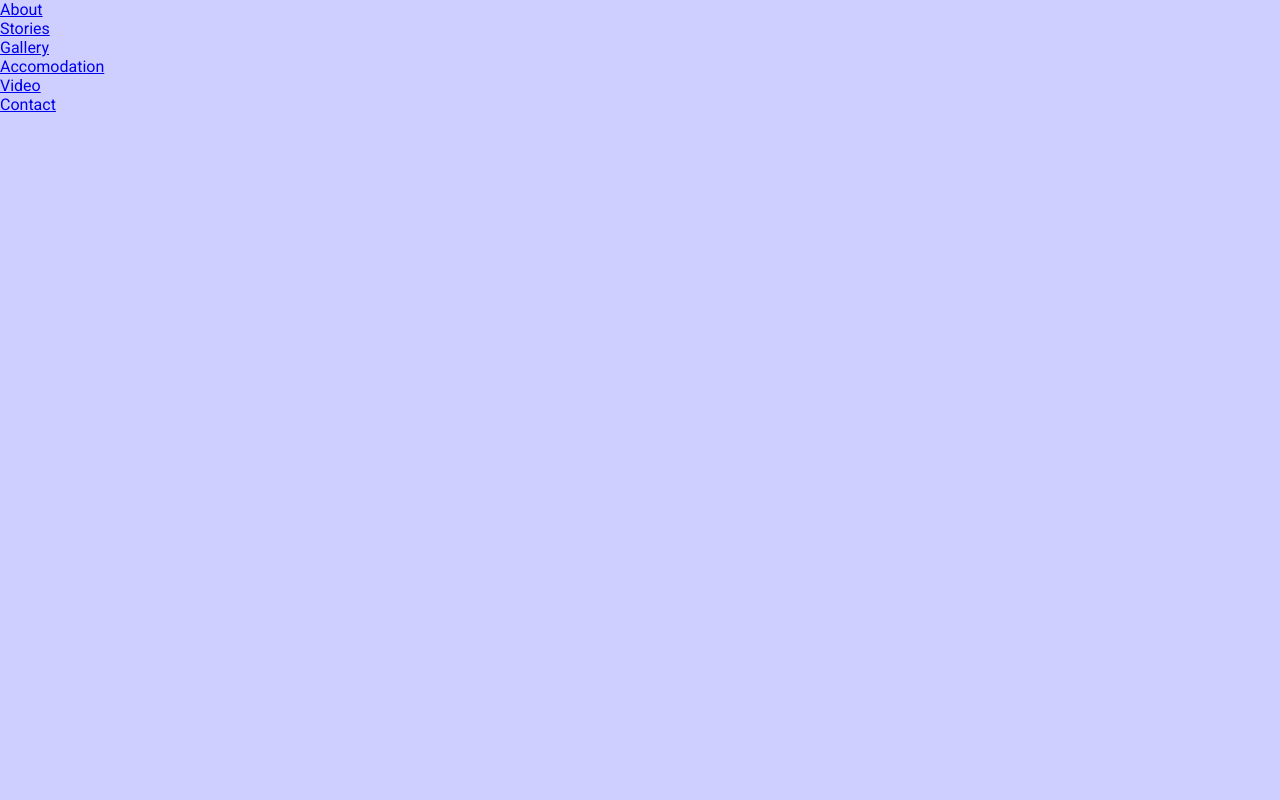
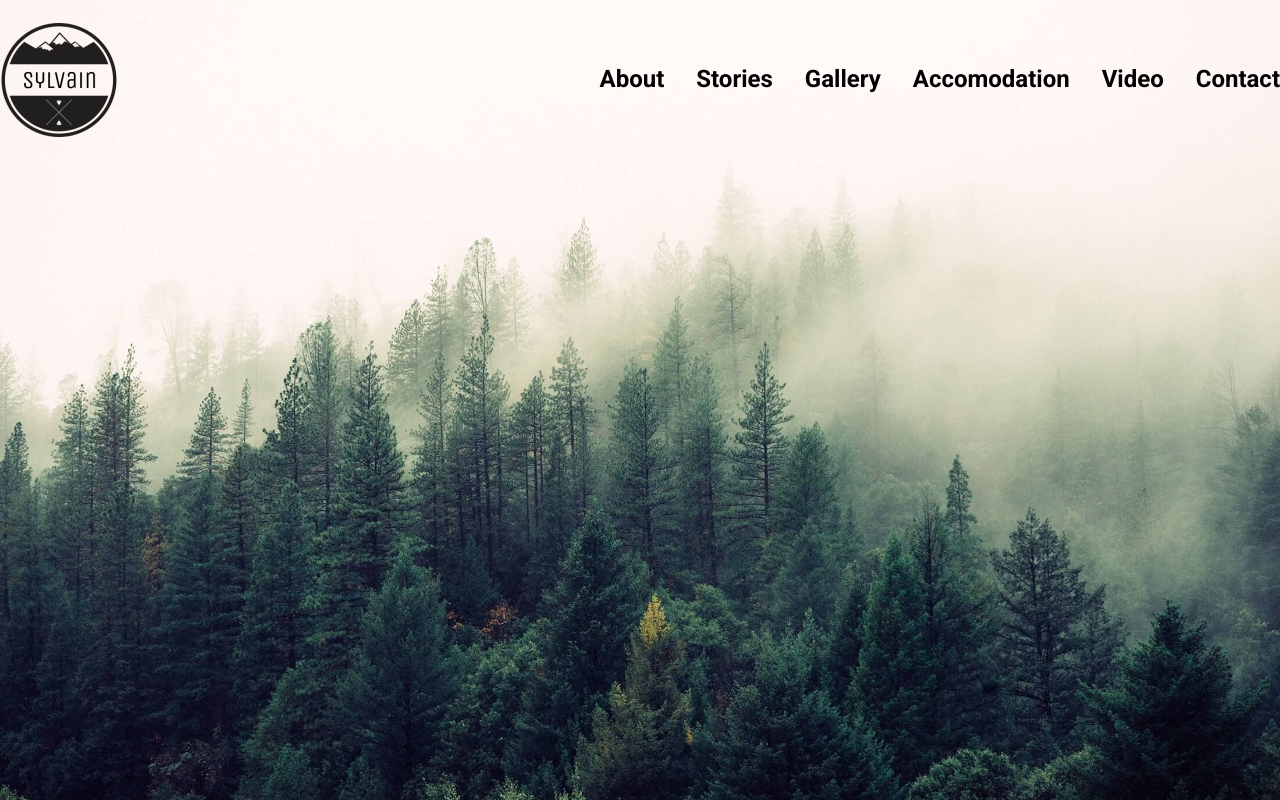
Before and after one commit to alexbtnr/Sylvain-v2, a React (Create React App) app: page / in a window 1280 px wide. Built offline with nearby package versions, Linux system fonts and the light colour scheme.

Commit message:
Created and styled the header component

```diff
--- a/src/components/Landing.js
+++ b/src/components/Landing.js
@@ -3,13 +3,14 @@ import React from "react";
 import styled from "styled-components";
 import Logo from "./Logo";
 import Nav from "./Nav";
+import backgroundForest from "../img/backgroundForest.jpg";
 
 const Landing = () => {
   return (
     <StyledLanding id='showcase'>
       <div className='container'>
         <header className='header'>
-          {/* <Logo /> */}
+          <Logo />
           <Nav
             hrefList={[
               "#about",
@@ -34,6 +35,20 @@ const Landing = () => {
   );
 };
 
-const StyledLanding = styled(motion.div)``;
+const StyledLanding = styled(motion.div)`
+  width: 100%;
+  height: 100vh;
+  background: url(${backgroundForest}) no-repeat center center/cover;
+
+  .container {
+    .header {
+      height: 20vh;
+      /* background: red; */
+      display: flex;
+      align-items: center;
+      justify-content: space-between;
+    }
+  }
+`;
 
 export default Landing;
--- a/src/components/Nav.js
+++ b/src/components/Nav.js
@@ -39,6 +39,34 @@ const Nav = ({ hrefList, textList }) => {
   );
 };
 
-const StyledNav = styled(motion.nav)``;
+const StyledNav = styled(motion.nav)`
+  ul {
+    display: flex;
+    list-style: none;
+    align-items: center;
+
+    li {
+      margin-left: 2rem;
+      font-weight: bold;
+      font-size: 1.5rem;
+
+      a {
+        color: #000;
+        text-decoration: none;
+      }
+    }
+
+    li:after {
+      display: block;
+      content: "";
+      border-bottom: solid 2px #000;
+      opacity: 0;
+      transition: opacity 300ms ease-in-out;
+    }
+    li:hover:after {
+      opacity: 1;
+    }
+  }
+`;
 
 export default Nav;
```
